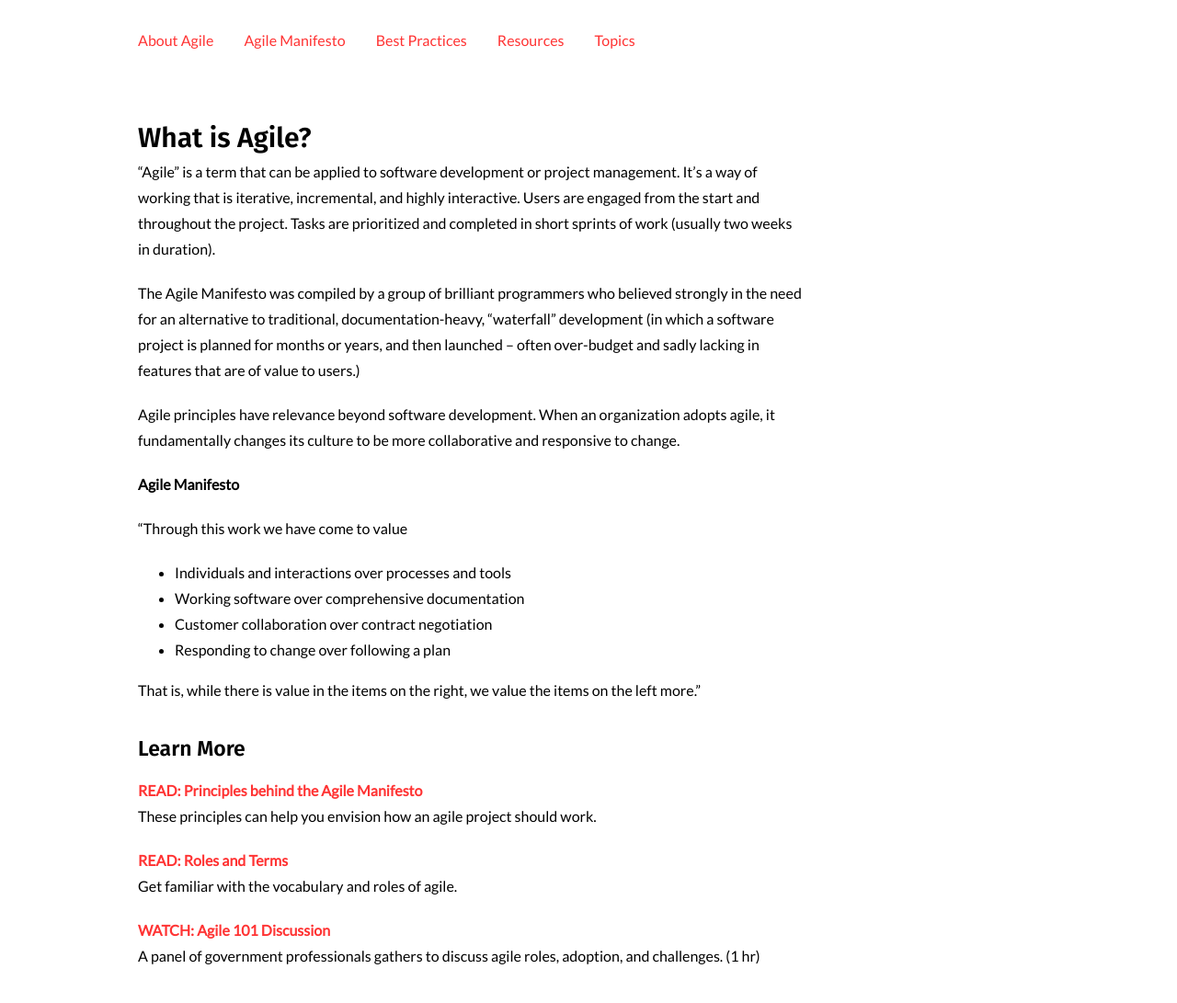
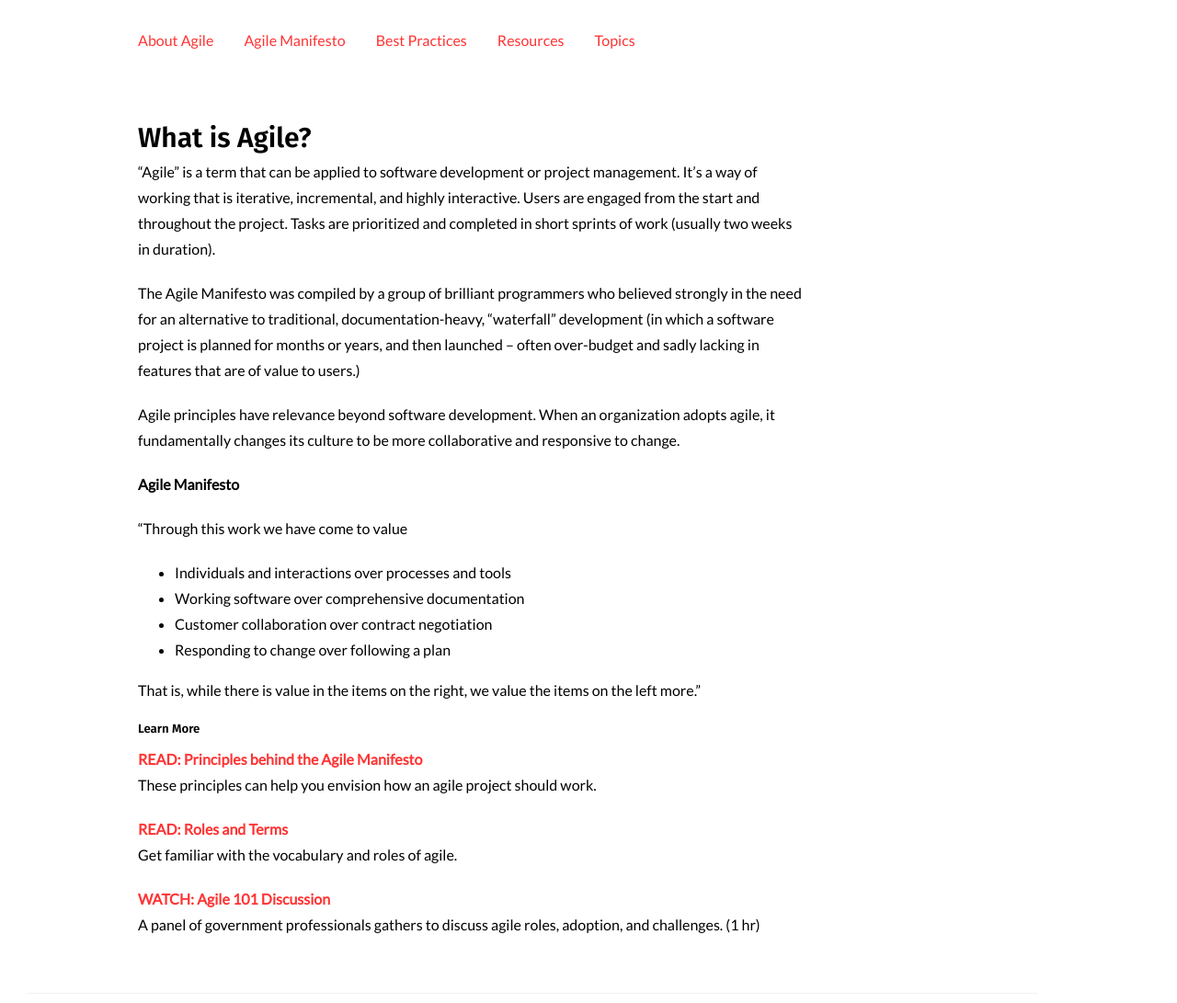
Before and after one commit to agilegovleaders/handbook, a Jekyll site: the page built from index.md, in a window 1280 px wide. Shown: the part 762-1853 px from the top of the page at 92% size. Built offline with Jekyll 4.4.1, drawn with Linux system fonts in a browser that asks for light colours; grey boxes are pictures that could not be loaded.

Commit message:
Update agl_inline_styles.html

```diff
--- a/_includes/agl_inline_styles.html
+++ b/_includes/agl_inline_styles.html
@@ -51,7 +51,7 @@
 }
 
 /* Adjust lower headers (H4, H5) */
-h5 {
-  font-size: 0.83em;
+#content h5 {
+  font-size: 0.83em !important;
 }
 </style>
```
